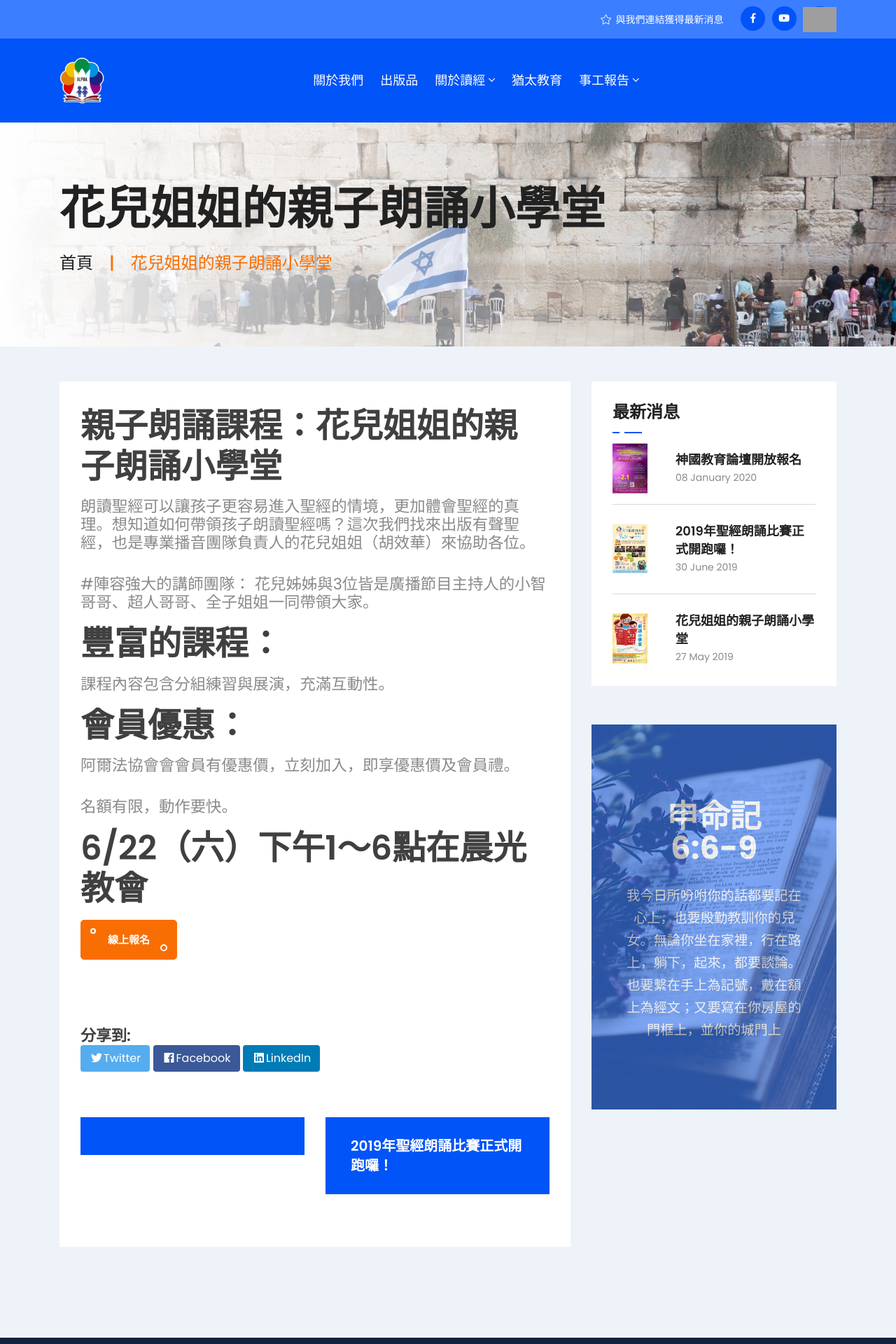
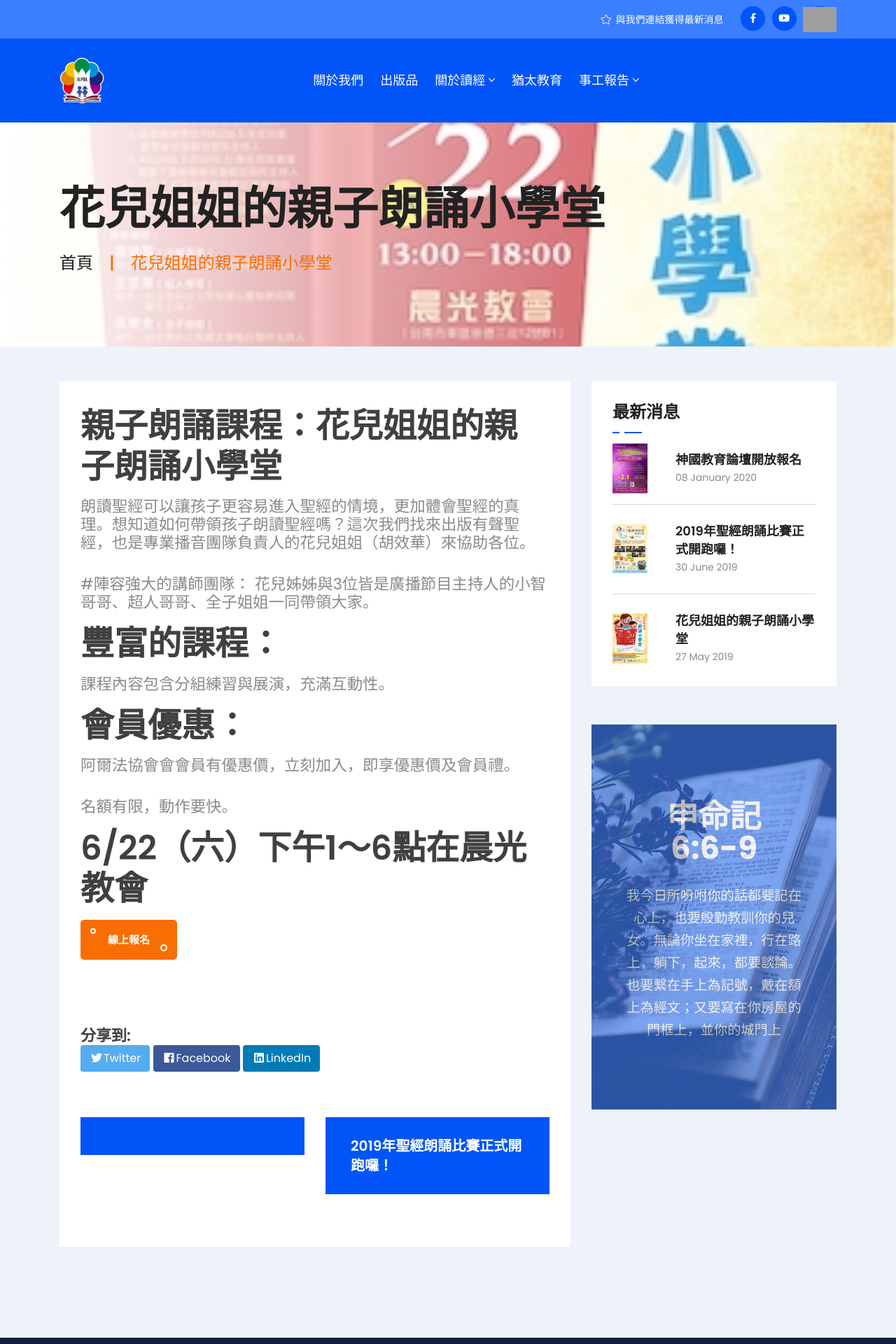
Before and after one commit to alpha6309/website, a Jekyll site: the page built from _posts/2019-05-28-親子朗誦課程.md, in a window 1280 px wide. Shown: the top 1920 px of the page at 70% size. Built offline with Jekyll 4.4.1, drawn with Linux system fonts in a browser that asks for light colours; grey boxes are pictures that could not be loaded.

Commit message:
優先使用 post_image

```diff
--- a/_includes/page_header.html
+++ b/_includes/page_header.html
@@ -1,4 +1,5 @@
-<section class="banner-area page-title bg_cover" style="background-image: url({% if layout.header_image %} {{site.baseurl}}{{layout.header_image}} {% else if page.post_image %}{{site.baseurl}}{{page.post_image}} {% endif %});">
+<section class="banner-area page-title bg_cover"
+         style="background-image: url({% if page.post_image %} {{site.baseurl}}{{page.post_image}} {% else if layout.header_image %}{{site.baseurl}}{{layout.header_image}} {% endif %});">
     <div class="banner-bg">
         <div class="container">
             <div class="row">
```
